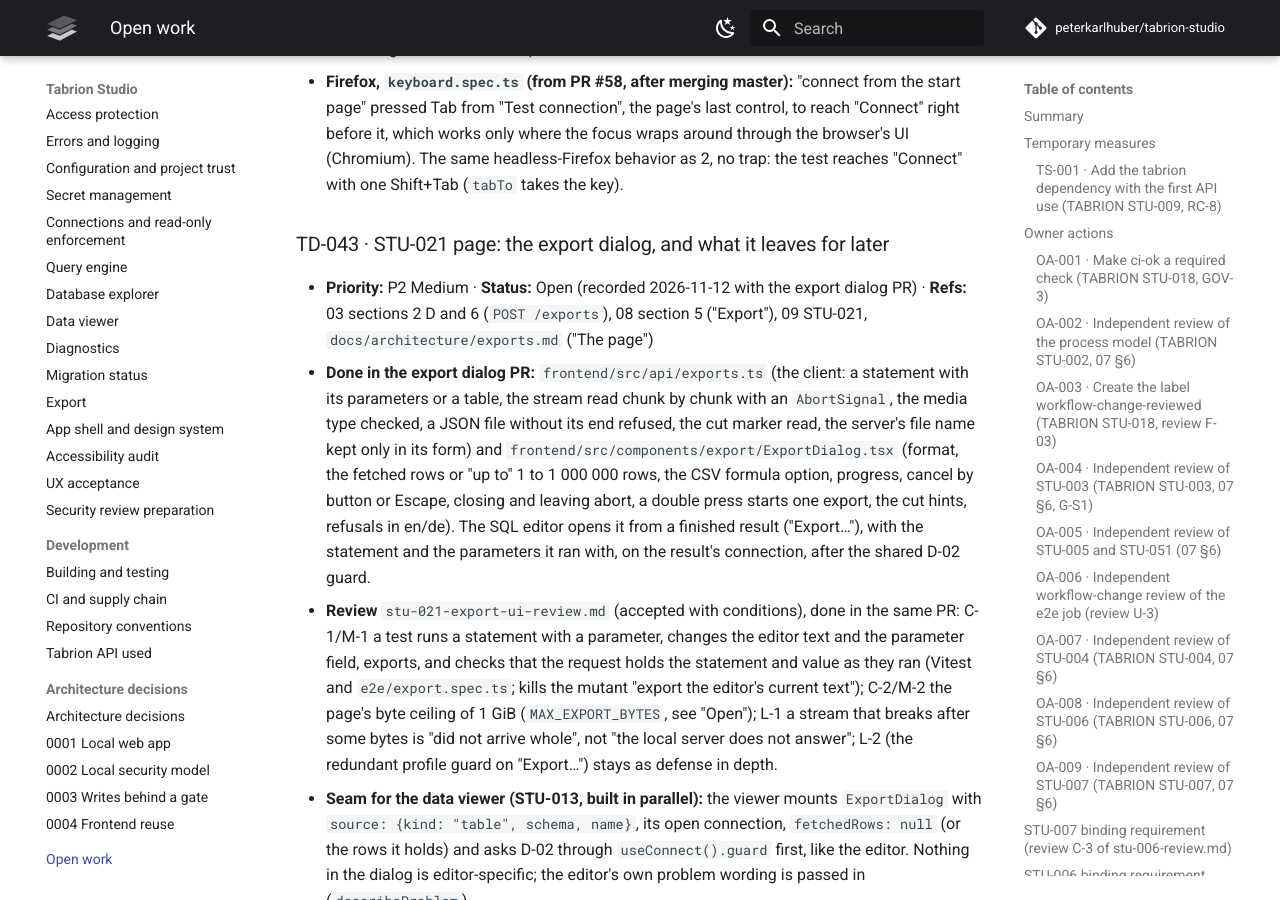
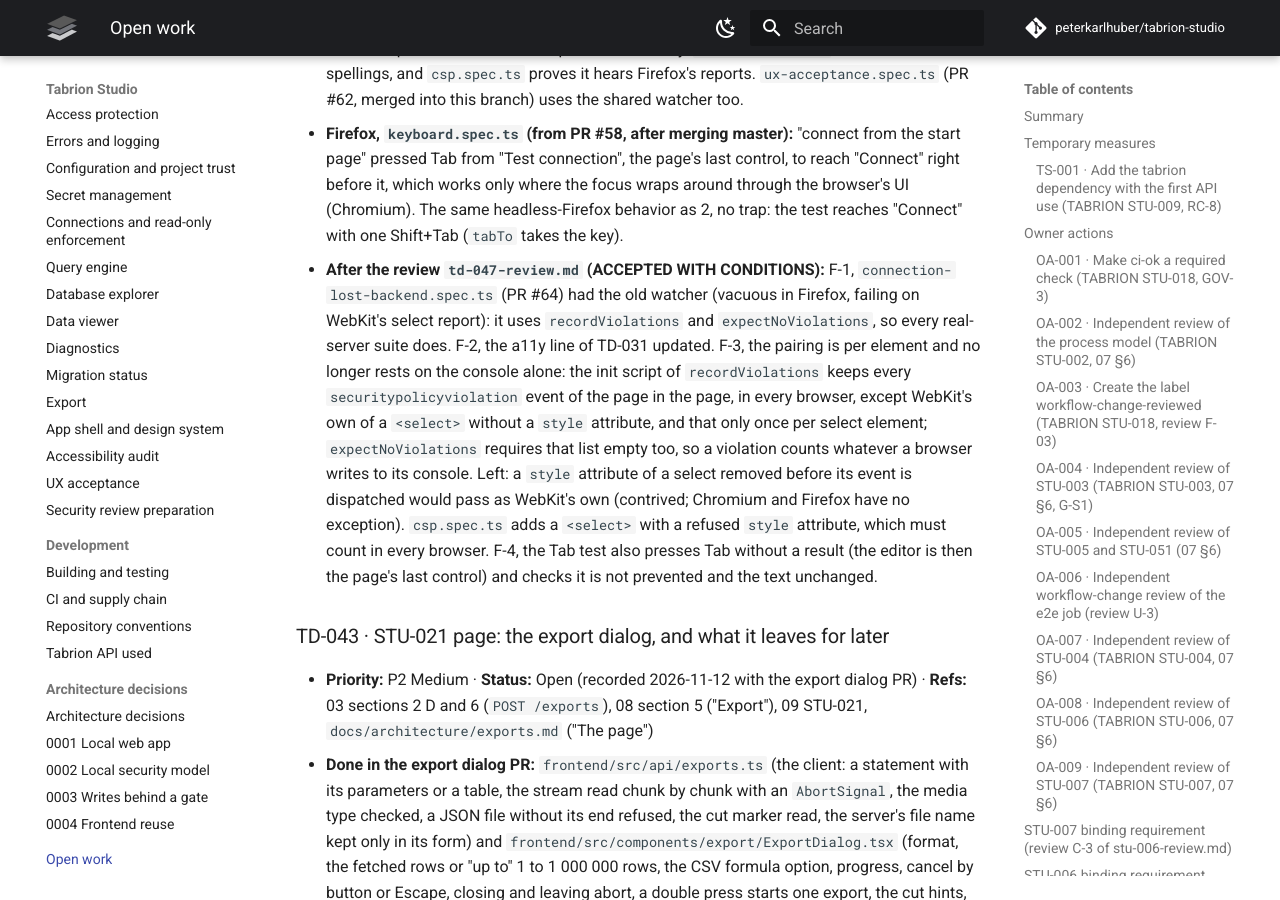
Before and after one commit to peterkarlhuber/tabrion-studio, an MkDocs documentation site: the page built from docs/TODO.md, in a window 1280 px wide and 900 px high, scrolled down 55883 px. Built offline with MkDocs 1.6.1 and Material for MkDocs 9.7.7, drawn with Linux system fonts in a browser that asks for light colours; comment, search, counter and statistics services are not loaded; some of the changed text lies outside the part shown.

Commit message:
TD-047 review: F-1 to F-4
- F-1: connection-lost-backend.spec.ts (#64) uses recordViolations and
  expectNoViolations instead of the old pattern (vacuous in Firefox, failing on
  WebKit's select report).
- F-2: the a11y line of TD-031 says the Firefox and WebKit runs are done.
- F-3: the init script of recordViolations keeps the page's violation events in
  every browser, WebKit's own select event exempt once per element;
  expectNoViolations requires none. csp.spec.ts adds a select with a refused
  style attribute, which counts in every browser.
- F-4: the Tab test also presses Tab without a result.

Co-Authored-By: Claude Opus 5.5 <noreply@anthropic.com>
Claude-Session: https://claude.ai/code/session_011tY7TC7Nu5VGro3DJGJcv8

```diff
--- a/docs/TODO.md
+++ b/docs/TODO.md
@@ -966,7 +966,8 @@ and the server-side write flag (STU-ADR-0003) leave room for it.
   fixed; D-1 records why grid cells cut with "…" have no `title` (the cell detail shows the whole value).
 - **With STU-023 and STU-016:** the ER diagram's table alternative and the STU-016 pages. Add their states to the
   pages' axe tests and to `WORK_PAGES` in `a11y-audit.spec.ts`.
-- **Firefox and WebKit** runs of `a11y.spec.ts` and `a11y-audit.spec.ts` (TD-047, a CI change).
+- **Firefox and WebKit** runs of `a11y.spec.ts` and `a11y-audit.spec.ts`: done in the jobs `e2e (firefox)` and
+  `e2e (webkit)` (PR #59, green with PR #63); left: making those jobs required (TD-047).
 - **Required e2e suite:** done in the CI e2e-list PR: `a11y-audit.spec.ts` must pass without a skip, like every spec
   in `frontend/e2e` but `screenshots.spec.ts`.
 - **Final report:** the STU-053 acceptance ("report without open WCAG 2.2 AA violations") is met after STU-050 over
@@ -1175,7 +1176,7 @@ and the server-side write flag (STU-ADR-0003) leave room for it.
      markup has none (its styles are CSS files and constructed style sheets), and Chromium and Firefox report nothing.
      The same run showed that WebKit words a refused `style` attribute or `<style>` of the page with exactly the same
      text, so a filter by text would have hidden real violations. The shared watcher `recordViolations`
-     (`e2e/support.ts`, used by `backend`, `editor-backend`, `explorer-reference` and `viewer-backend`) therefore
+     (`e2e/support.ts`, used by every real-server suite) therefore
      leaves a WebKit report out only when it is paired with such an event (a `style-src-attr` violation of a
      `<select>` without a `style` attribute, marked by an init script); `expectNoViolations` waits until the page's
      events have arrived. `csp.spec.ts` checks in every browser that a refused `<style>` and `style` attribute are
@@ -1202,6 +1203,17 @@ and the server-side write flag (STU-ADR-0003) leave room for it.
      from "Test connection", the page's last control, to reach "Connect" right before it, which works only where the
      focus wraps around through the browser's UI (Chromium). The same headless-Firefox behavior as 2, no trap: the
      test reaches "Connect" with one Shift+Tab (`tabTo` takes the key).
+- **After the review `td-047-review.md` (ACCEPTED WITH CONDITIONS):** F-1, `connection-lost-backend.spec.ts` (PR #64)
+  had the old watcher (vacuous in Firefox, failing on WebKit's select report): it uses `recordViolations` and
+  `expectNoViolations`, so every real-server suite does. F-2, the a11y line of TD-031 updated. F-3, the pairing is
+  per element and no longer rests on the console alone: the init script of `recordViolations` keeps every
+  `securitypolicyviolation` event of the page in the page, in every browser, except WebKit's own of a `<select>`
+  without a `style` attribute, and that only once per select element; `expectNoViolations` requires that list empty
+  too, so a violation counts whatever a browser writes to its console. Left: a `style` attribute of a select removed
+  before its event is dispatched would pass as WebKit's own (contrived; Chromium and Firefox have no exception).
+  `csp.spec.ts` adds a `<select>` with a refused `style` attribute, which must count in every browser. F-4, the Tab
+  test also presses Tab without a result (the editor is then the page's last control) and checks it is not
+  prevented and the text unchanged.
 
 ### TD-043 · STU-021 page: the export dialog, and what it leaves for later
 
```
Also changed, not shown: CHANGELOG.md (+3 -0 lines), 4 other files.
